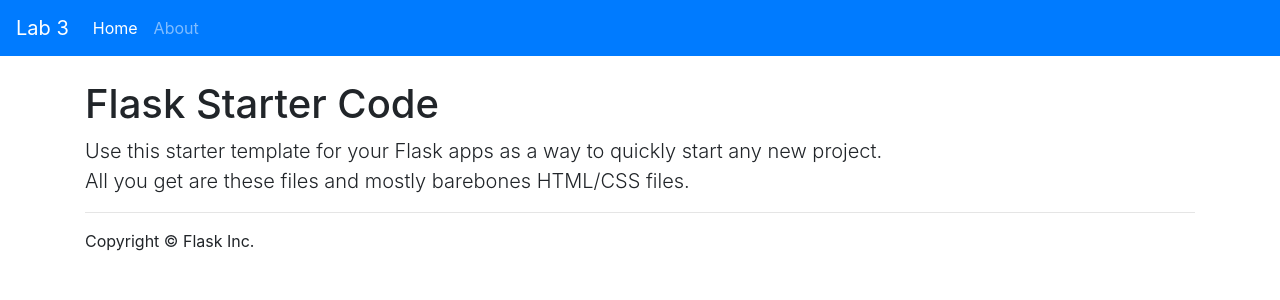
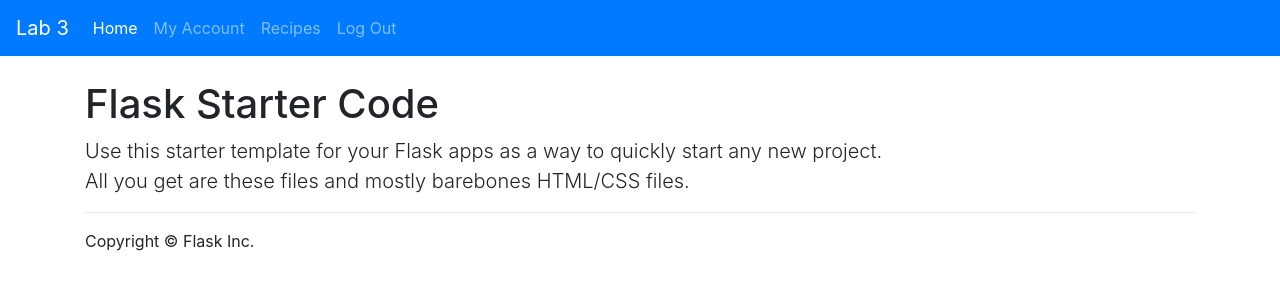
Before and after one commit to majesty101/3161-Project, a Flask app: page / in a window 1280 px wide. Shown: the top 300 px of the page. Run offline with Flask 2, Linux system fonts and the light colour scheme; parts of the project's set-up code (start-up, migrations or seed data) failed here and were passed over; some libraries are stand-ins or nearby versions.

Commit message:
Update header.html

```diff
--- a/app/templates/header.html
+++ b/app/templates/header.html
@@ -10,7 +10,13 @@
         <a class="nav-link" href="{{ url_for('home') }}">Home <span class="sr-only">(current)</span></a>
       </li>
       <li class="nav-item">
-        <a class="nav-link" href="{{ url_for('about') }}">About</a>
+        <a class="nav-link" href="{{ url_for('about') }}">My Account</a>
+      </li>
+       <li class="nav-item">
+        <a class="nav-link" href="{{ url_for('recipes') }}">Recipes</a>
+      </li>
+      <li class="nav-item">
+        <a class="nav-link" href="{{ url_for('logout') }}">Log Out</a>
       </li>
     </ul>
   </div>
```
